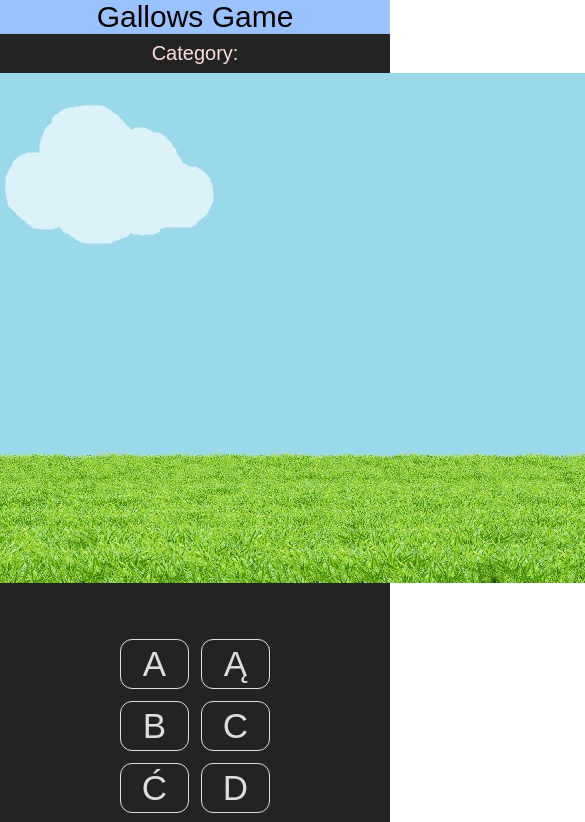
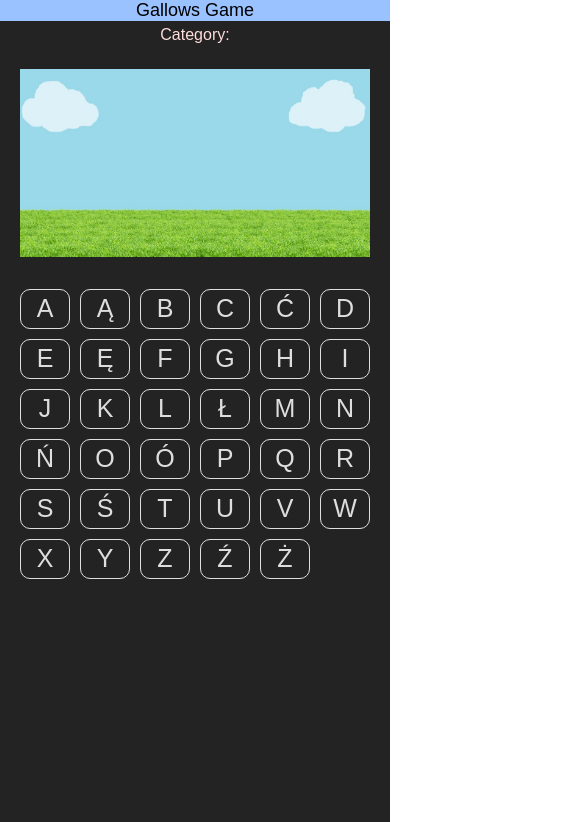
Before and after one commit to DominikDR/GallowsGame, a React app: page / in a window 390 px wide. Shown: the top 822 px of the page, 585 px wide, since content can reach past the window. Built offline with nearby package versions, Linux system fonts and the light colour scheme; some packages are replaced by stand-ins of ours; no server answers.

Commit message:
Added postCSS to webpack and  @media-queries to css. Made site responsive

```diff
--- a/package.json
+++ b/package.json
@@ -26,6 +26,8 @@
     "lodash.sample": "^4.2.1",
     "mini-css-extract-plugin": "^0.4.3",
     "nodemon": "^1.18.4",
+    "postcss-loader": "^3.0.0",
+    "postcss-preset-env": "^6.2.0",
     "style-loader": "^0.23.0",
     "webpack": "^4.20.1",
     "webpack-cli": "^3.1.1"
--- a/src/components/Alphabet/Alphabet.css
+++ b/src/components/Alphabet/Alphabet.css
@@ -1,9 +1,21 @@
 .alphabet {
     display: grid;
-    padding: 50px 120px;
+    padding: 12px 20px;
     margin: 0 auto;
-    max-width: 1105px;
-    grid-template-columns: repeat(auto-fill, minmax(50px, 1fr));
-    grid-auto-rows: 50px;
-    grid-gap: 12px;
+    max-width: 790px;
+    grid-template-columns: repeat(auto-fill, minmax(45px, 1fr));
+    grid-auto-rows: 40px;
+    grid-gap: 10px;
+
+    @media (min-width: 576px) {
+        grid-template-columns: repeat(auto-fill, minmax(45px, 1fr));
+        grid-auto-rows: 45px;
+        grid-gap: 12px;
+    }
+
+    @media (min-width: 768px) {
+        grid-template-columns: repeat(auto-fill, minmax(50px, 1fr));
+        grid-auto-rows: 50px;
+        grid-gap: 12px;
+    }
 }
--- a/src/components/Alphabet/Letter/Letter.css
+++ b/src/components/Alphabet/Letter/Letter.css
@@ -3,8 +3,18 @@
     align-items: center;
     justify-content: center;
     border: 1px solid #dedede;
-    border-radius: 12px;
+    border-radius: 10px;
     color: #dedede;
-    font-size: 35px;
+    font-size: 25px;
     cursor: pointer;
+
+    @media (min-width: 576px) {
+        border-radius: 12px;
+        font-size: 30px;
+    }
+
+    @media (min-width: 768px) {
+        border-radius: 12px;
+        font-size: 35px;
+    }
 }
--- a/src/components/Header/Header.css
+++ b/src/components/Header/Header.css
@@ -1,6 +1,10 @@
-.welcome {
+.title {
     text-align: center;
-    font-size: 30px;
+    font-size: 18px;
     width: 100%;
     background: #99c2ff;
+
+    @media (min-width: 576px) {
+        font-size: 30px;
+    }
 }
--- a/src/components/Header/Header.js
+++ b/src/components/Header/Header.js
@@ -3,7 +3,7 @@ import styles from './Header.css';
 
 const Header = () => {
     return (
-        <header className={styles.welcome}>
+        <header className={styles.title}>
             <div>Gallows Game</div>
         </header>
     )
--- a/src/components/Phrase/Phrase.css
+++ b/src/components/Phrase/Phrase.css
@@ -1,8 +1,13 @@
 .category {
     color: #ffdddd;
-    font-size: 20px;
+    font-size: 16px;
+    margin: 5px;
     text-align: center;
-    margin: 8px;
+
+    @media (min-width: 576px) {
+        font-size: 20px;
+        margin: 8px;
+    }
 }
 
 .phrase {
--- a/src/components/ShowGallows/ShowGallows.css
+++ b/src/components/ShowGallows/ShowGallows.css
@@ -1,5 +1,30 @@
+.container {
+    position: relative;
+    display: flex;
+    justify-content: center;
+    padding: 20px;
+
+    @media (min-width: 576px) {
+        padding: 20px;
+    }
+}
+
 .counter {
-    font-size: 22px;
-    color: #ffc559;
+    position: absolute;
+    font-size: 16px;
+    color: #851010;
     text-align: center;
+
+    @media (min-width: 576px) {
+        font-size: 22px;
+    }
 }
+
+.gallowsImage {
+    height: 100%;
+    width: 100%;
+
+    @media (min-width: 576px) {
+        max-width: 700px;
+    }
+}
--- a/src/components/ShowGallows/ShowGallows.js
+++ b/src/components/ShowGallows/ShowGallows.js
@@ -13,9 +13,9 @@ const gallowsImages = [gallowsImg0, gallowsImg1, gallowsImg2, gallowsImg3, gallo
 const ShowGallows = ({failsCounter}) => {
     console.log("failscounter", failsCounter)
     return(
-        <div className={styles.counter} >
-            <img className={styles.image} src={gallowsImages[failsCounter]} alt="gallow image"></img>
-            { failsCounter > 0 && <span>Failed attempts: {failsCounter}</span> }
+        <div className={styles.container}>
+            <img className={styles.gallowsImage} src={gallowsImages[failsCounter]} alt="gallows image"></img>
+            { failsCounter > 0 && <span className={styles.counter}>Failed attempts: {failsCounter}</span> }
         </div>
     )
 }
--- a/webpack.config.js
+++ b/webpack.config.js
@@ -1,6 +1,7 @@
 const path = require("path");
 const HtmlWebPackPlugin = require("html-webpack-plugin");
 const MiniCssExtractPlugin = require("mini-css-extract-plugin");
+const postcssPresetEnv = require('postcss-preset-env');
 
 const htmlPlugin = new HtmlWebPackPlugin({
   template: "./src/index.html"
@@ -42,7 +43,23 @@ module.exports = {
                         modules: true,
                         localIdentName: "[name]_[local]_[hash:base64]",
                         sourceMap: true,
-                        minimize: true
+                        minimize: true,
+                        importLoaders: 1
+                    }
+                },
+                {
+                    loader: 'postcss-loader',
+                    options: {
+                        ident: 'postcss',
+                        plugins: () => [
+                            postcssPresetEnv({
+                                features: {
+                                    "nesting-rules": true,
+                                    "custom-media-queries": true
+                                },
+                                stage: 2
+                            })
+                        ]
                     }
                 }
                 ]
```
Also changed, not shown: 1 other file.
